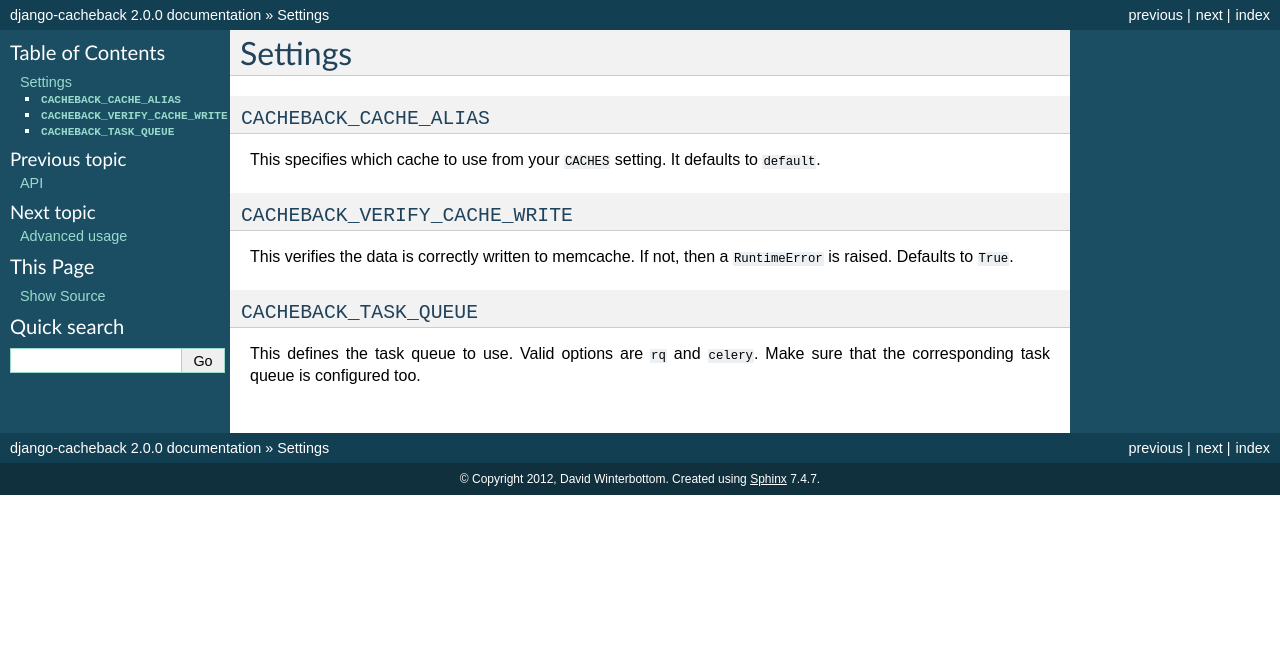
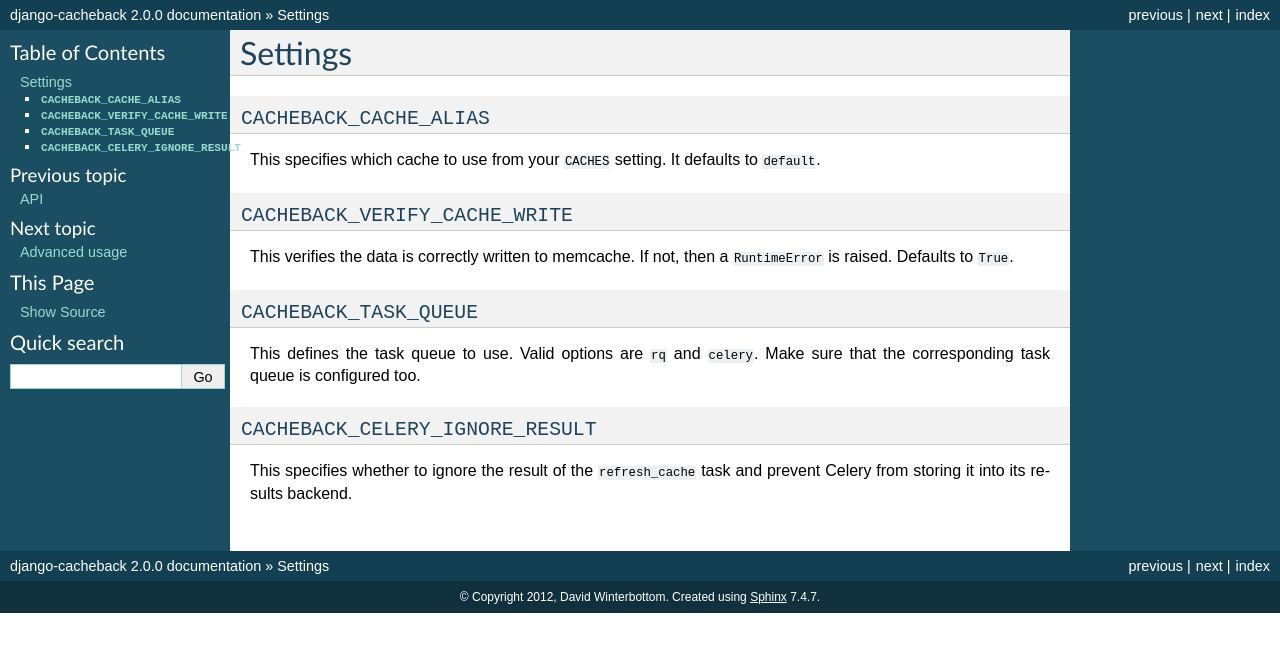
Before and after one commit to codeinthehole/django-cacheback, a Sphinx documentation site: the page built from docs/settings.rst, in a window 1280 px wide. Shown: the top 652 px of the page. Built offline with Sphinx 7.4.7, drawn with Linux system fonts in a browser that asks for light colours.

Commit message:
Add CACHEBACK_CELERY_IGNORE_RESULT setting

```diff
--- a/docs/settings.rst
+++ b/docs/settings.rst
@@ -21,3 +21,10 @@ This verifies the data is correctly written to memcache. If not, then a
 
 This defines the task queue to use. Valid options are ``rq`` and ``celery``.
 Make sure that the corresponding task queue is configured too.
+
+
+``CACHEBACK_CELERY_IGNORE_RESULT``
+------------------------
+
+This specifies whether to ignore the result of the ``refresh_cache`` task
+and prevent Celery from storing it into its results backend.
```
Also changed, not shown: 1 other file.
